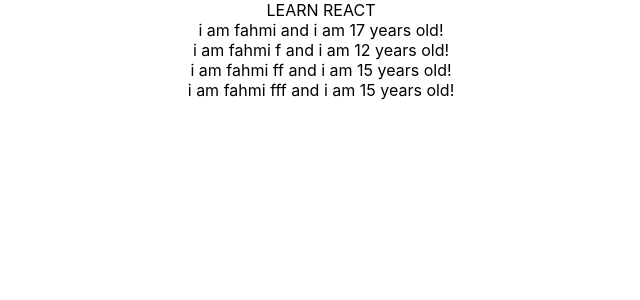
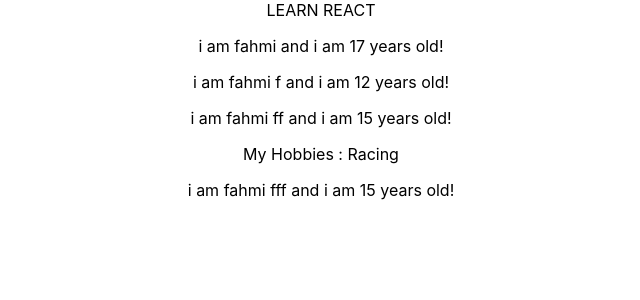
Before and after one commit to ffirdaus08/learn-react, a React (Create React App) app: page / in a window 1280 px wide. Shown: the top 300 px of the page, without its empty margins (319-959 px from the left). Built offline with nearby package versions, Linux system fonts and the light colour scheme.

Commit message:
+36 section understanding the children property

```diff
--- a/src/App.js
+++ b/src/App.js
@@ -8,7 +8,7 @@
       <div>LEARN REACT</div>
       <Person name="fahmi" age="17"/>
       <Person name="fahmi f" age="12"/>
-      <Person name="fahmi ff" age="15"/>
+      <Person name="fahmi ff" age="15">My Hobbies : Racing</Person>
       <Person name="fahmi fff" age="15"/>
     </div>
   );
--- a/src/person/person.js
+++ b/src/person/person.js
@@ -4,7 +4,8 @@
     render() {
         return (
             <div>
-               i am {this.props.name} and i am {this.props.age} years old!
+               <p>i am {this.props.name} and i am {this.props.age} years old!</p>
+               <p>{this.props.children}</p>
             </div>
         )
     }
```
